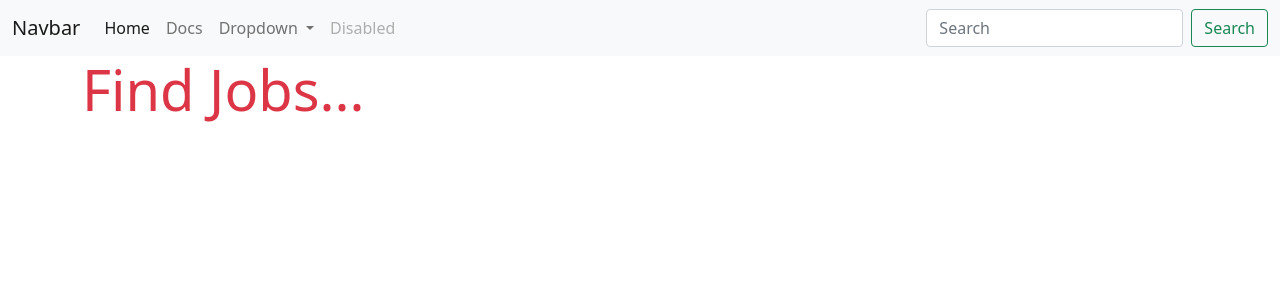
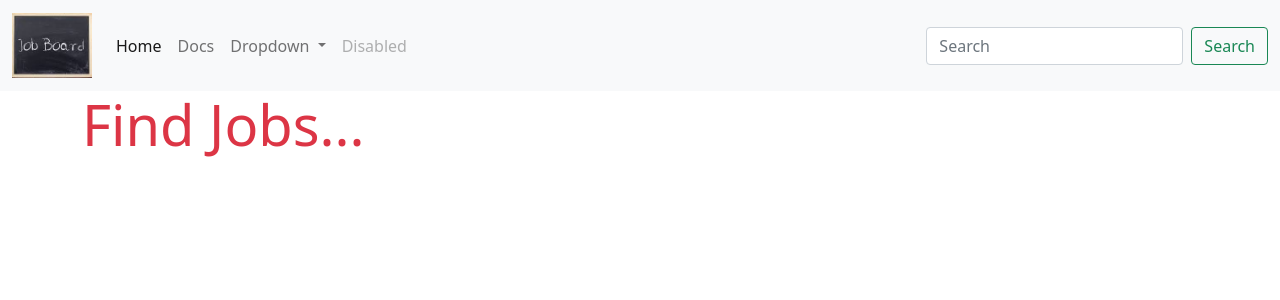
Before and after one commit to eatmyrust/fastapi-tutorial, a FastAPI app: page / in a window 1280 px wide. Shown: the top 300 px of the page. Run offline with FastAPI, Linux system fonts and the light colour scheme.

Commit message:
Configure app to serve static files and serve logo image in navbar

```diff
--- a/backend/main.py
+++ b/backend/main.py
@@ -4,6 +4,8 @@ from db.session import engine
 from db.base import Base
 from apis.base import api_router
 from webapps.base import api_router as webapp_router
+from fastapi.staticfiles import StaticFiles
+
 
 def create_tables():
     Base.metadata.create_all(bind=engine)
@@ -12,10 +14,14 @@ def include_router(app):
     app.include_router(api_router)
     app.include_router(webapp_router)
 
+def configure_static(app):
+    app.mount("/static", StaticFiles(directory="static"), name="static")
+
 def start_application():
     app = FastAPI(title=settings.PROJECT_TITLE, version=settings.PROJECT_VERSION)
     create_tables()
     include_router(app)
+    configure_static(app)
     return app
 
 app = start_application()
--- a/backend/templates/components/navbar.html
+++ b/backend/templates/components/navbar.html
@@ -1,6 +1,8 @@
 <nav class="navbar navbar-expand-lg navbar-light bg-light">
   <div class="container-fluid">
-    <a class="navbar-brand" href="#">Navbar</a>
+    <a class="navbar-brand" href="/">
+      <img src="{{ url_for('static', path='images/logo.jpg') }}" alt="Jobboard Navbar Image", width="80", height="65">
+    </a>
     <button class="navbar-toggler" type="button" data-bs-toggle="collapse" data-bs-target="#navbarSupportedContent" aria-controls="navbarSupportedContent" aria-expanded="false" aria-label="Toggle navigation">
       <span class="navbar-toggler-icon"></span>
     </button>
```
Also changed, not shown: backend/static/images/logo.jpg (added).
